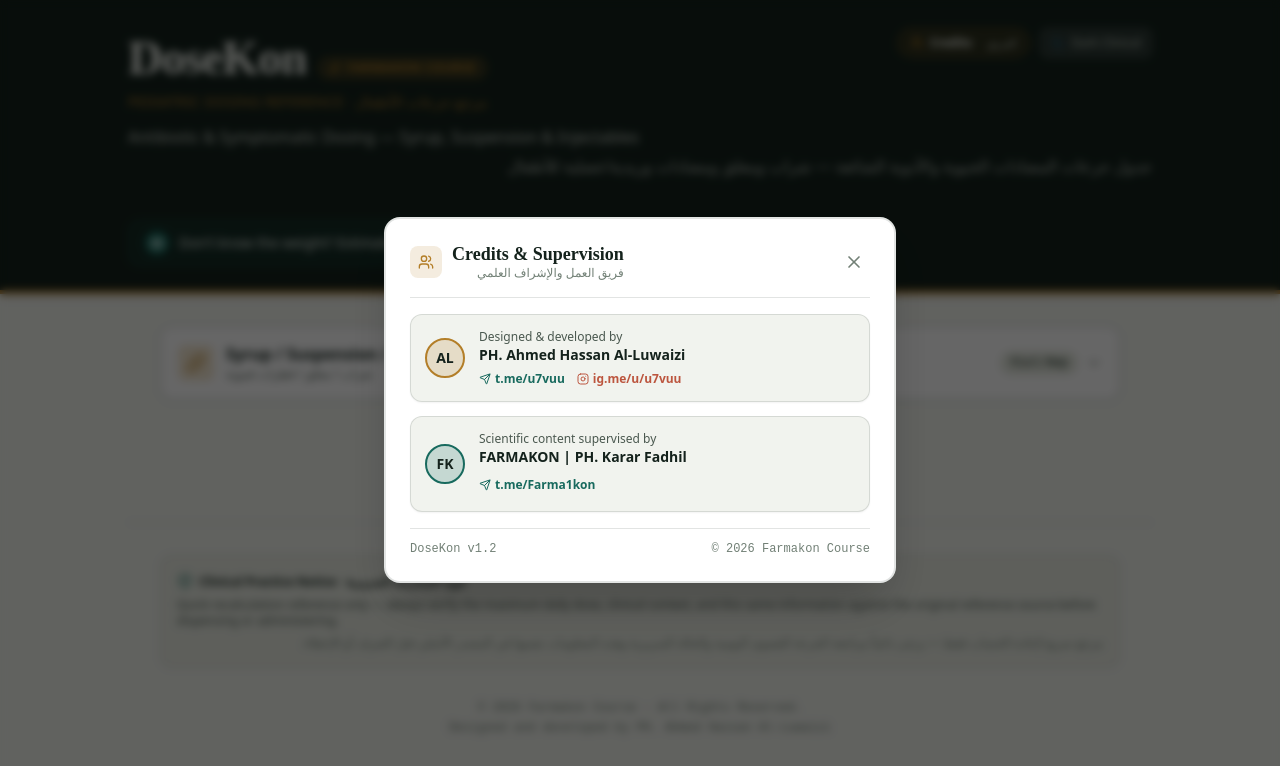
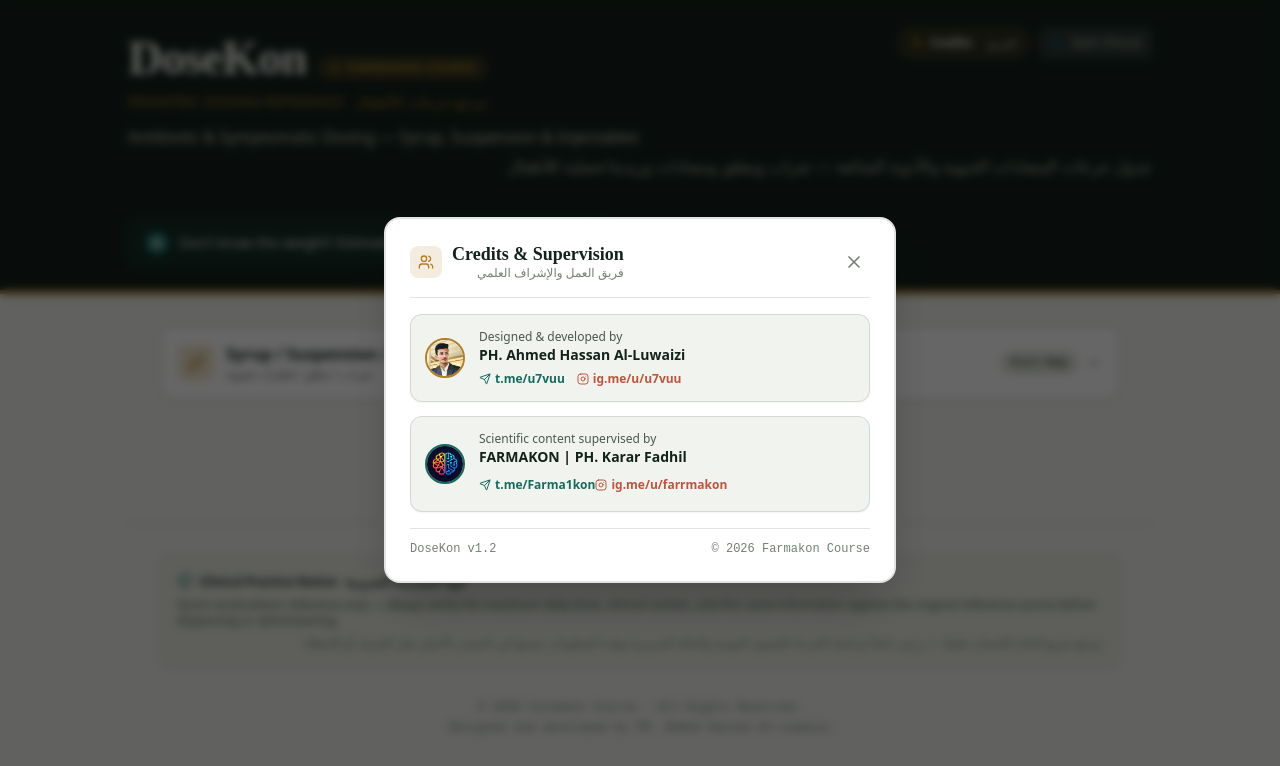
Before and after one commit to u7vuu/DoseKon, a React (Vite) app: page / in a window 1280 px wide. Both pictures are taken after a click on the button "View credits and supervision". Shown: the top 766 px of the page. Built offline with nearby package versions, Linux system fonts and the light colour scheme.

Commit message:
Add real avatar photos and FARMAKON Instagram link to credits modal

```diff
--- a/src/components/CreditsModal.tsx
+++ b/src/components/CreditsModal.tsx
@@ -1,4 +1,6 @@
 import React, { useEffect } from 'react';
+import avatarAhmed from '../assets/team/avatar-ahmed.jpg';
+import avatarFarmakon from '../assets/team/avatar-farmakon.jpg';
 import { Send, Instagram, X, Users } from 'lucide-react';
 
 interface CreditsModalProps {
@@ -75,9 +77,7 @@ export const CreditsModal: React.FC<CreditsModalProps> = ({ isOpen, onClose }) =
         <div className="space-y-3.5">
           {/* Developer Credit Card */}
           <div className="flex items-center gap-3.5 bg-[var(--paper-deep)]/50 p-3.5 rounded-xl border border-[var(--line)] shadow-xs">
-            <div className="w-10 h-10 rounded-full bg-[var(--amber)]/20 border-2 border-[var(--amber)] flex items-center justify-center font-bold text-sm text-[var(--ink)] flex-shrink-0">
-              AL
-            </div>
+            <img src={avatarAhmed} alt="Ahmed Hassan Al-Luwaizi" className="w-10 h-10 rounded-full border-2 border-[var(--amber)] object-cover flex-shrink-0" />
             <div className="min-w-0 flex-1">
               <div className="font-medium text-xs text-[var(--ink-soft)]">
                 Designed &amp; developed by
@@ -110,9 +110,7 @@ export const CreditsModal: React.FC<CreditsModalProps> = ({ isOpen, onClose }) =
 
           {/* Scientific Supervisor Credit Card */}
           <div className="flex items-center gap-3.5 bg-[var(--paper-deep)]/50 p-3.5 rounded-xl border border-[var(--line)] shadow-xs">
-            <div className="w-10 h-10 rounded-full bg-[var(--teal)]/20 border-2 border-[var(--teal)] flex items-center justify-center font-bold text-sm text-[var(--ink)] flex-shrink-0">
-              FK
-            </div>
+            <img src={avatarFarmakon} alt="FARMAKON" className="w-10 h-10 rounded-full border-2 border-[var(--teal)] object-cover flex-shrink-0" />
             <div className="min-w-0 flex-1">
               <div className="font-medium text-xs text-[var(--ink-soft)]">
                 Scientific content supervised by
@@ -130,6 +128,15 @@ export const CreditsModal: React.FC<CreditsModalProps> = ({ isOpen, onClose }) =
                   <Send className="w-3 h-3" />
                   <span>t.me/Farma1kon</span>
                 </a>
+                <a
+                  href="https://ig.me/u/farrmakon"
+                  target="_blank"
+                  rel="noopener noreferrer"
+                  className="inline-flex items-center gap-1 text-[var(--coral)] hover:underline font-semibold text-xs"
+                >
+                  <Instagram className="w-3 h-3" />
+                  <span>ig.me/u/farrmakon</span>
+                </a>
               </div>
             </div>
           </div>
```
Also changed, not shown: src/assets/team/avatar-ahmed.jpg (added), src/assets/team/avatar-farmakon.jpg (added).
